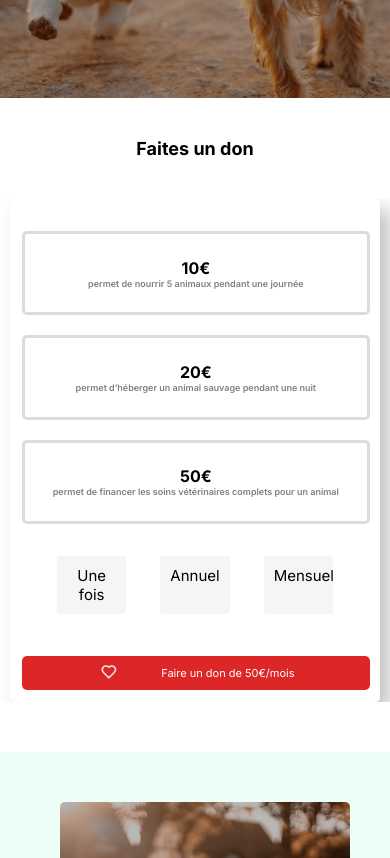
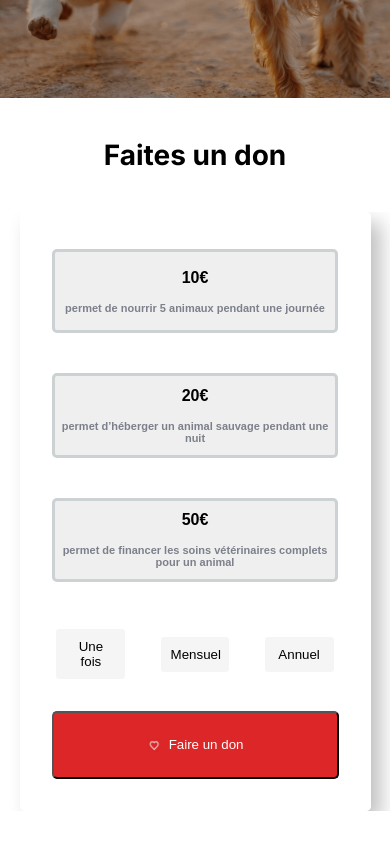
Before and after one commit to cassandrabazille/Quatrepattes, a plain HTML site: page index.html in a window 390 px wide. Shown: the part 460-1318 px from the top of the page. Drawn offline with Linux system fonts and the light colour scheme.

Commit message:
js form and donation

```diff
--- a/index.html
+++ b/index.html
@@ -43,50 +43,41 @@
     </section>
     <h2 class="bold">Faites un don</h2>
     <section class="S2" id="faire-un-don">
-        <div class="flexcolumn S2flex1 roundbordereffect">
-            <!--start of S2flex1-->
+        <div class="S2flex1 flexcolumn roundbordereffect">   <!--start of S2flex1-->
             <div class="S2flex1div1">
-                <div class="S2flex2 flexrow">
-                    <!--start of S2flex2-->
-                    <div class="div1box1 flexcolumn roundborder bigbox">
-                        <p class="element1 bold">10€</p>
-                        <p class="element2 semibold">permet de nourrir 5 animaux pendant une journée</p>
+                <div class="S2flex2 flexrow">        <!--start of S2flex2-->
+                    <div class="div1box1">
+                        <button id="donation1" class="donation-option roundborder bigbox flexcolumn" data-amount="10" onclick="selectDonation(10, this)"><span class="bold size20">10€</span><br><span class="semibold size14 grey">permet de nourrir 5 animaux pendant une journée</span></button>
                     </div>
-                    <div class="div1box2 flexcolumn roundborder bigbox">
-                        <p class="element1 bold">20€</p>
-                        <p class="element2 semibold">permet d’héberger un animal sauvage pendant une nuit</p>
+                        <div class="div1box2">
+                        <button id="donation2" class="donation-option roundborder bigbox flexcolumn" data-amount="20" onclick="selectDonation(20, this)"><span class="bold size20">20€</span><br><span class="semibold size14 grey">permet d’héberger un animal sauvage pendant une nuit</span></button>
                     </div>
-                    <div class="div1box3 flexcolumn roundborder bigbox">
-                        <p class="element1 bold">50€</p>
-                        <p class="element2 semibold">permet de financer les soins vétérinaires complets pour un animal</p>
+                        <div class="div1box3">
+                        <button id="donation3" class="donation-option roundborder bigbox flexcolumn" data-amount="50" onclick="selectDonation(50, this)"><span class="bold size20">50€</span><br><span class="semibold size14 grey">permet de financer les soins vétérinaires complets pour un animal</span></button>
                     </div>
-                </div>
-                <!--end of S2flex2-->
+                </div>               <!--end of S2flex2-->
+            </div>     <!--end of S2flex1div1-->
                 <div class="S2flex1div2">
-                    <div class="flexrow S2flex3">
+                    <div class="S2flex3 flexrow">
                         <!--start of S2flex3-->
-                        <div class="div2box1 roundborder smallbox">
-                            <p>Une fois</p>
+                            <div class="div2box1 ">
+  <button id="frequency1" class="frequency-option roundborder smallbox" data-frequency="once" onclick="selectFrequency('une fois', this)">Une fois</button>
+                            </div>
+                            <div class="div2box2">
+                            <button id="frequency2" class="frequency-option roundborder smallbox" data-frequency="monthly" onclick="selectFrequency('mensuellement', this)">Mensuel</button>
                         </div>
-                        <div class="div2box2 roundborder smallbox">
-                            <p>Annuel</p>
-                        </div>
-                        <div class="div2box3 roundborder smallbox">
-                            <p>Mensuel</p>
-                        </div>
-                    </div>
-                    <!--end of S2flex3-->
-                    <div class="S2flex1div3 flexrow largeredbox">
-                        <div class="coeur">
-                            <img src="Icones/icone_coeur.png" alt="icone coeur">
-                        </div>
-                        <div class="textedon">
-                            <p>Faire un don de 50€/mois</p>
-                        </div>
-                    </div>
-                </div>
-            </div>
-            <!--end of S2flex1-->
+                        <div class="div2box3">
+                            <button id="frequency3" class="frequency-option roundborder smallbox" data-frequency="annually" onclick="selectFrequency('annuellement', this)">Annuel</button>
+                          </div>
+                        </div>  <!--end of S2flex1div2-->
+                        <div class="S2flex1div3 flexrow">
+                              <button id="donateButton" class="textedon" onclick="showSelectedOption()">
+                                <img src="Icones/icone_coeur.png" alt="icone coeur">
+                                Faire un don
+                              </button>
+                          </div> <!--end of S2flex1div3-->
+            </div>  <!--end of S2flex1-->
+
     </section>
     <section class="S3">
         <div class="S3flex flexrow">
@@ -200,5 +191,6 @@
                 </div>
             </div>
         </footer>
+        <script src="script.js"></script>
         </body>
         </html>
--- a/script.js
+++ b/script.js
@@ -1,8 +1,74 @@
 //Page d'accueil
 
 // Call-to-action (CTA) : Proposer des dons de 10 €, 20 €, 50 € avec trois fréquences au choix : une fois, mensuellement, ou annuellement. Un bouton résumera dynamiquement le montant et la fréquence sélectionnés. Au clic sur le bouton, un prompt affichera l'option choisie.
-// Diaporama interactif : Mettre en avant les animaux sauvés par l'ONG, avec leurs photos, noms, histoires et une phrase inspirante.
-// Description de l'association : Bloc stylisé, moderne et visuellement attractif expliquant la mission de Quatre Pattes.
+
+let selectedAmount = null;
+let selectedFrequency = null;
+
+function selectDonation(amount, element) {
+  selectedAmount = amount;
+  resetBackground("donation");
+  element.style.backgroundColor = "#EDFEF6";
+  updateButtonText();
+}
+
+function selectFrequency(frequency, element) {
+  selectedFrequency = frequency;
+  resetBackground("frequency");
+  element.style.backgroundColor = "#42BE8F";
+  updateButtonText();
+}
+
+function resetBackground(type) {
+  if (type === "donation") {
+    document.querySelectorAll(".donation-option").forEach(button => button.style.backgroundColor = "");
+  } else if (type === "frequency") {
+    document.querySelectorAll(".frequency-option").forEach(button => button.style.backgroundColor = "");
+  }
+}
+
+function updateButtonText() {
+  let button = document.getElementById("donateButton");
+  if (selectedAmount && selectedFrequency) {
+    button.textContent = `Faire un don de ${selectedAmount}€/${selectedFrequency}`;
+  }
+}
+
+function showSelectedOption() {
+  if (selectedAmount && selectedFrequency) {
+    alert(`Vous avez choisi de faire un don de ${selectedAmount}€/${selectedFrequency}`);
+  } else {
+    alert("Veuillez sélectionner un montant et une fréquence.");
+  }
+}
+
+
+
+
+
+
+
+
+
+
+
+
+
+
+
+
+
+
+
+
+
+
+
+
+
+
+
+//  Diaporama interactif : Mettre en avant les animaux sauvés par l'ONG, avec leurs photos, noms, histoires et une phrase inspirante.
 // Quiz interactif : Ajouter un quiz éducatif pour briser les idées reçues sur les associations de protection des animaux. Par exemple, "Vrai ou faux : Les associations ne peuvent pas aider les animaux sauvages en captivité". Le quiz affichera les bonnes réponses et un score final à la fin.
 
 //
--- a/style.css
+++ b/style.css
@@ -34,6 +34,42 @@ ul {
 a {
     color: white;
     text-decoration: none;
+}
+
+/* font-weight */
+
+.extrabold {
+    font-weight: 800;
+}
+
+.bold {
+    font-weight: 700;
+}
+
+.semibold {
+    font-weight: 600;
+}
+
+.medium {
+    font-weight: 500;
+}
+
+/* font-size */
+
+.size14 {
+    font-size: 1.4rem
+
+}
+
+.size20 {
+    font-size: 2.0rem
+
+}
+
+/* colors */
+
+.grey {
+    color: #7C808A
 }
 
 /* Mediaqueries general properties */
@@ -149,17 +185,6 @@ h1 {
     font-size: 5.3rem;
 }
 
-.bold {
-    font-weight: 700;
-}
-
-.semibold {
-    font-weight: 600;
-}
-
-.medium {
-    font-weight: 500;
-}
 
 .sous-titre1 {
     font-size: 2rem;
@@ -215,7 +240,7 @@ h2 {
 }
 
 .S2flex1 {
-    width: 62%;
+    width: 90%;
     height: auto;
 }
 
@@ -226,8 +251,10 @@ h2 {
     height: 20vh;
     padding: 1.5rem;
     display: flex;
-    justify-content: center;
+    justify-content: space-between;
     text-align: center;
+
+
 }
 
 .S2flex2 {
@@ -238,15 +265,18 @@ h2 {
 
 .S2flex3 {
     display: flex;
-    justify-content: center;
-    gap: 3rem;
-    margin-bottom: 4rem;
+    justify-content: center; /* Vous pouvez également essayer space-between ou space-evenly */
+    align-items: center;
+    width: 100%; /* S'assure que le conteneur prend toute la largeur */
 }
 
 .div2box1,
 .div2box2,
 .div2box3 {
-    width: 11%;
+    width: 15%; /* Ajustez la largeur selon vos besoins */
+    display: flex;
+    justify-content: center;
+    align-items: center;
     text-align: center;
 }
 
@@ -261,100 +291,172 @@ h2 {
     box-shadow: 10px 10px 20px rgba(0, 0, 0, 0.25);
 }
 
-.largeredbox {
+#donateButton {
     width: 95%;
     height: 8vh;
     background-color: #DC2627;
     color: white;
-    margin: 1rem;
+    margin: 3rem;
     border-radius: 0.5rem;
     display: flex;
     justify-content: center;
     align-items: center;
 }
 
-.largeredbox p {
-    font-size: 1.5rem;
+#donateButton img {
+    width: 5%;
+    height: auto;
+    margin-right: 8px; /* Adjust the spacing between the image and the text as needed */
 }
 
-.coeur img {
-    width: 40%;
-    height: auto;
-}
-
-.element1 {
-    font-size: 2rem;
-}
-
-.element2 {
-    color: #7C808A;
-}
-
-.element1,
-.element2 {
+.bigbox {
+    border-color: rgba(94, 115, 120, 0.24);
+    border-width: 0.3rem;
     display: flex;
     justify-content: center;
     align-items: center;
 }
 
-.bigbox {
-    border-color: rgba(94, 115, 120, 0.24);
-    border-width: 0.3rem;
-}
-
 .smallbox {
+    width: 50%;
     background-color: #F5F5F5;
     padding: 1rem;
 }
 
+/* Media query pour les écrans plus petits */
 @media (max-width: 768px) {
-    .S2flex1 {
-        width: 95%;
-    }
-
-    h2 {
-        font-size: 1.8rem;
-    }
-
     .S2flex2 {
         display: flex;
         flex-direction: column;
+        align-items: center; /* Centre les éléments */
     }
 
     .div1box1,
     .div1box2,
     .div1box3 {
-        width: 95%;
-        height: 10vh;
+        display: flex;
+        justify-content: center;
+        align-items: center;
+        margin-bottom: 1rem; /* Espacement entre les boîtes */
+    }
+
+    /* Applique une hauteur et une largeur uniformes pour les boutons de donation */
+    .donation-option {
+        width: 90%;
+        min-height: 10vh; /* Vous pouvez ajuster cette valeur selon vos besoins */
+        display: flex;
+        justify-content: center;
+        align-items: center;
+        text-align: center;
+
+    }
+
+    .smallbox {
+        width: 70%;
+    }
+
+
+    .S3flex {
+        width: 100%;
+        flex-direction: column;
         margin: 1rem;
     }
 
-    .smallbox {
-        width: 20%;
+    .div2box1,
+    .div2box2,
+    .div2box3 {
+        width: 30%; /* Ajustez la largeur selon vos besoins */
+        display: flex;
+        justify-content: center;
+        align-items: center;
+        text-align: center;
+
     }
 
-    .element1 {
-        font-size: 1.6rem;
+    .size20 {
+        font-size: 1.6rem
     }
 
-    .element2 {
-        font-size: 0.9rem;
+    .size14 {
+        font-size: 1.1rem
     }
 
-    .largeredbox {
-        margin-top: 2rem;
-        height: 4vh;
+    #donateButton {
+        width: 85%;
+        height: 8vh;
+    }
+}
+/* Section 3 */
+.S3 {
+    width: 100%;
+    min-height: auto;
+    max-height: auto;
+    background-color: #EDFEF6;
+}
+
+.S3flex {
+    margin: 5rem;
+    padding: 5rem;
+}
+
+.S3flexdiv1,
+.S3flexdiv2 {
+    display: flex;
+    justify-content: center;
+    align-items: center;
+    width: 50%;
+    max-height: auto;
+}
+
+.S3flexdiv1 {
+    background-image: url("Images/photo2.png");
+    background-repeat: no-repeat;
+    background-size: 90%;
+    background-position: right;
+    filter: brightness(0.7) contrast(1.1);
+    border-radius: 0.5rem;
+}
+
+.S3flexdiv2 {
+    background-color: white;
+    border-radius: 0.5rem;
+    display: flex;
+    justify-content: center;
+    align-items: flex-start;
+    gap: 1rem;
+    padding: 3rem;
+}
+
+@media (max-width: 768px) {
+    .S3flex {
+        width: 100%;
+        flex-direction: column;
+        margin: 1rem;
+    }
+    .S3flexdiv1,
+    .S3flexdiv2 {
+        width: 100%;
+    }
+    .S3flexdiv1 {
+        background-size: cover;
+        background-position: center;
+        height: 25vh;
+    }
+    .S3flexdiv2 title {
+        font-size: 1.8rem;
+    }
+    .S3flexdiv2 .element2 {
+        font-size: 1.1rem;
     }
 
-    .coeur img {
-        width: 35%;
+    .div1box1,
+    .div1box2,
+    .div1box3 {
+        width: 90%;
         height: auto;
     }
+}
 
-    .largeredbox p {
-        font-size: 1.1rem;
-    }
-}
 
 
 /* Section 3 */
@@ -420,6 +522,14 @@ h2 {
     .S3flexdiv2 .element2 {
         font-size: 1.1rem;
     }
+
+    .div1box1,
+.div1box2,
+.div1box3 {
+    width: 100%;
+
+
+}
 }
 
 /* Section 4*/
```
